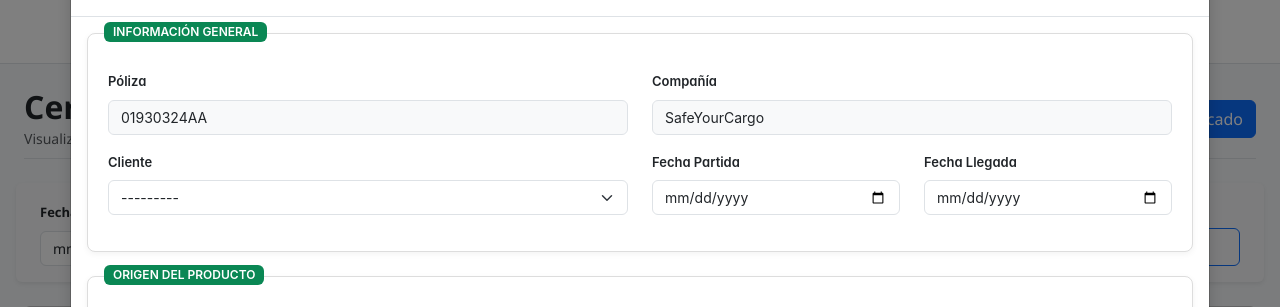
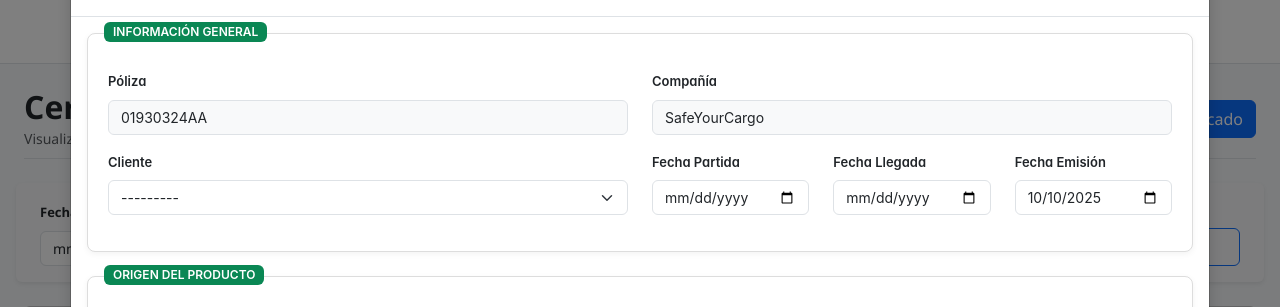
Before and after one commit to RoyWoods2/safeyourcargo-v2, a Django app: page /certificados/ in a window 1280 px wide, after a click on "Nuevo Certificado". Shown: the part 75-382 px from the top of the page. Run offline with Django 5.2, Linux system fonts and the light colour scheme; the visitor is signed in with stand-in values (Sample User, id 1); data that the repository does not hold is empty; parts of the project's set-up code (start-up, migrations or seed data) failed here and were passed over; some libraries are stand-ins or nearby versions.

Commit message:
"FIX FECHA Y FACTURAS"

```diff
--- a/core/forms.py
+++ b/core/forms.py
@@ -144,11 +144,12 @@ class CertificadoTransporteForm(forms.ModelForm):
 
     class Meta:
         model = CertificadoTransporte
-        fields = ['cliente', 'fecha_partida', 'fecha_llegada', 'otros_emails_copia']
+        fields = ['cliente', 'fecha_partida', 'fecha_llegada', 'fecha_emision', 'otros_emails_copia']
         widgets = {
             'cliente': ClienteSelectWidget(attrs={'class': 'form-select', 'id': 'id_cliente'}),
             'fecha_partida': forms.DateInput(attrs={'type': 'date', 'class': 'form-control'}),
             'fecha_llegada': forms.DateInput(attrs={'type': 'date', 'class': 'form-control'}),
+            'fecha_emision': forms.DateInput(attrs={'type': 'date', 'class': 'form-control'}),
         }
 
     def __init__(self, *args, **kwargs):
--- a/core/models.py
+++ b/core/models.py
@@ -132,6 +132,10 @@ class CertificadoTransporte(models.Model):
     fecha_creacion = models.DateTimeField(
         auto_now_add=True,
         verbose_name='Fecha de creación'
+    )
+    fecha_emision = models.DateField(
+        default=date.today,
+        verbose_name='Fecha de emisión'
     )
     fecha_modificacion = models.DateTimeField(
         auto_now=True,
--- a/core/services/facturacion_cl.py
+++ b/core/services/facturacion_cl.py
@@ -54,10 +54,30 @@ def generar_txt_factura_exenta(factura: Factura) -> str:
     # ✅ TOTALES
     totales = f"0;0;0;0;0;{valor};0;0;{valor};0;0;"
 
-    # ✅ DETALLE
-    descripcion = f"Despacho {certificado.ruta.ciudad_destino or 'Destino'} - C-{certificado.id}"
+    # ✅ DETALLE (formato corto)
+    descripcion_base = f"Despacho {certificado.ruta.ciudad_destino or 'Destino'} - C-{certificado.id}"
+    detalles = []
+
+    # Agregar valor de la prima (usar el mismo valor que se muestra en el certificado PDF)
+    prima_usd = certificado.tipo_mercancia.valor_prima
+    detalles.append(f"prima ${prima_usd}")
+
+    # Debug: verificar valores de prima
+    print(f"DEBUG: Prima del certificado (tipo_mercancia.valor_prima): {certificado.tipo_mercancia.valor_prima}")
+    print(f"DEBUG: Prima estimada del certificado: {certificado.valor_prima_estimado}")
+    print(f"DEBUG: Prima usada en factura: {prima_usd}")
+
+    # Agregar referencia si existe
+    if certificado.notas and certificado.notas.referencia:
+        referencia = certificado.notas.referencia.strip()
+        if referencia:
+            detalles.append(f"ref: {referencia}")
+
+    # Construir descripción completa con formato corto
+    descripcion_completa = f"{descripcion_base} - {' - '.join(detalles)}"
+
     desc_larga = f"Seguro de carga internacional - PRIMA USD ${factura.valor_usd}"
-    detalle = f"1;SEG001;Seguro de Carga;1;{valor};0;0;0;0;{valor};0;INT1;UN;{desc_larga};"
+    detalle = f"1;SEG001;Seguro de Carga;1;{valor};0;0;0;0;{valor};0;INT1;UN;{descripcion_completa};"
 
     # ✅ FORMATO FINAL
     lineas = [
@@ -156,12 +176,16 @@ def emitir_factura_exenta_cl_xml(factura: Factura) -> dict:
 
 
         # Guardar estado, folio y URL en la factura
-        factura.estado_emision = estado
-        if folio_sii_obtenido:
-            factura.folio_sii = folio_sii_obtenido
-        if url_pdf_sii_obtenida:
-            factura.url_pdf_sii = url_pdf_sii_obtenida
-        factura.save() # Guarda los cambios en la instancia de la factura
+        try:
+            factura.estado_emision = estado
+            if folio_sii_obtenido:
+                factura.folio_sii = folio_sii_obtenido
+            if url_pdf_sii_obtenida:
+                factura.url_pdf_sii = url_pdf_sii_obtenida
+            factura.save() # Guarda los cambios en la instancia de la factura
+        except Exception as save_error:
+            print(f"⚠️ Error al guardar factura (folio duplicado o similar): {save_error}")
+            # No re-lanzamos la excepción para evitar romper la transacción principal
 
         return {
             'success': estado == "exito", # Solo es éxito si el estado final es 'exito'
@@ -173,8 +197,12 @@ def emitir_factura_exenta_cl_xml(factura: Factura) -> dict:
 
     except Exception as e:
         # Captura cualquier excepción que ocurra durante el proceso (conexión, parsing, etc.)
-        factura.estado_emision = "fallida_exception"
-        factura.save() # Guarda el estado de falla
+        try:
+            factura.estado_emision = "fallida_exception"
+            factura.save() # Guarda el estado de falla
+        except Exception as save_error:
+            print(f"⚠️ Error al guardar estado de falla: {save_error}")
+
         print(f"❌ Error crítico en emitir_factura_exenta_cl_xml: {e}")
         return {'success': False, 'error': str(e), 'estado_emision': 'fallida_exception'}
 
@@ -282,7 +310,37 @@ def generar_xml_factura_exenta(factura: Factura) -> str:
     etree.SubElement(cdgitem, "TpoCodigo").text = "INT1"
     etree.SubElement(cdgitem, "VlrCodigo").text = "SEG001"
     etree.SubElement(detalle, "IndExe").text = "1"
-    etree.SubElement(detalle, "NmbItem").text = "Seguro de Carga"
+
+    # Descripción del servicio con información específica del certificado (formato corto)
+    descripcion_base = "Seguro de carga"
+    detalles = []
+
+    # Agregar número de certificado
+    detalles.append(f"cert. C-{certificado.id}")
+
+    # Agregar valor de la prima (usar el mismo valor que se muestra en el certificado PDF)
+    prima_usd = certificado.tipo_mercancia.valor_prima
+    detalles.append(f"prima ${prima_usd}")
+
+    # Debug: verificar valores de prima
+    print(f"DEBUG: Prima del certificado (tipo_mercancia.valor_prima): {certificado.tipo_mercancia.valor_prima}")
+    print(f"DEBUG: Prima estimada del certificado: {certificado.valor_prima_estimado}")
+    print(f"DEBUG: Prima usada en factura: {prima_usd}")
+
+    # Agregar referencia si existe
+    if certificado.notas and certificado.notas.referencia:
+        referencia = certificado.notas.referencia.strip()
+        if referencia:
+            detalles.append(f"ref: {referencia}")
+
+    # Construir descripción completa con formato corto
+    descripcion_completa = f"{descripcion_base} - {' - '.join(detalles)}"
+
+    # Debug: imprimir la descripción para verificar
+    print(f"DEBUG: Descripción completa de la factura: {descripcion_completa}")
+    print(f"DEBUG: Longitud de la descripción: {len(descripcion_completa)}")
+
+    etree.SubElement(detalle, "NmbItem").text = descripcion_completa
     etree.SubElement(detalle, "QtyItem").text = "1"
     etree.SubElement(detalle, "UnmdItem").text = "UN"
     etree.SubElement(detalle, "PrcItem").text = str(monto)
--- a/core/templates/certificados/certificado_pdf.html
+++ b/core/templates/certificados/certificado_pdf.html
@@ -93,13 +93,13 @@
         <br>
         Certificado Nº: C-{{ certificado.id }}<br>
         Póliza Nº: 01930324AA<br>
-        Emitido: {{ certificado.fecha_partida|date:"Y-m-d" }}
+        Emitido: {{ certificado.fecha_emision|date:"Y-m-d" }}
       </p>
     </div>
   </div>
 
   <p style="margin: 8px 0;">
-    Por el presente certificado, constatamos que <strong>{{ certificado.cliente.nombre }}</strong> posee cobertura de transporte con vigencia desde {{ certificado.fecha_partida|date:"Y-m-d" }} para el siguiente viaje:
+    Por el presente certificado, constatamos que <strong>{{ certificado.cliente.nombre }}</strong> posee cobertura de transporte con vigencia desde {{ certificado.fecha_emision|date:"Y-m-d" }} para el siguiente viaje:
   </p>
 
   <div class="section-title">Datos de Cliente</div>
--- a/core/templates/certificados/crear_certificado.html
+++ b/core/templates/certificados/crear_certificado.html
@@ -54,7 +54,7 @@
         {% if user.is_superuser %}
         <th>Creado por</th>
         {% endif %}
-        <th>Fecha</th>
+        <th>Fecha Emisión</th>
         <th>PDF Certificado</th>
         <th>PDF Factura</th>
       </tr>
@@ -84,8 +84,8 @@
         </td>
         {% endif %}
         <td>
-          {% if cert.fecha_creacion %}
-            {{ cert.fecha_creacion|date:"d/m/Y" }}
+          {% if cert.fecha_emision %}
+            {{ cert.fecha_emision|date:"d/m/Y" }}
           {% else %}
             -
           {% endif %}
@@ -214,6 +214,13 @@
 {% block extra_js %}
 <script>
 document.addEventListener("DOMContentLoaded", function () {
+  // Establecer fecha de emisión por defecto como fecha actual
+  const fechaEmisionInput = document.getElementById("id_fecha_emision");
+  if (fechaEmisionInput && !fechaEmisionInput.value) {
+    const today = new Date().toISOString().split('T')[0];
+    fechaEmisionInput.value = today;
+  }
+
   const embalajeSelect = document.getElementById("id_embalaje");
   const tipoContainerSelect = document.getElementById("id_tipo_container");
   const modoTransporteSelect = document.getElementById("id_modo_transporte");
--- a/core/templates/certificados/modal_crear_certificado.html
+++ b/core/templates/certificados/modal_crear_certificado.html
@@ -102,13 +102,17 @@
                 <label class="form-label">Cliente</label>
                 {{ cert_form.cliente }}
               </div>
-              <div class="col-md-3">
+              <div class="col-md-2">
                 <label class="form-label">Fecha Partida</label>
                 {{ cert_form.fecha_partida }}
               </div>
-              <div class="col-md-3">
+              <div class="col-md-2">
                 <label class="form-label">Fecha Llegada</label>
                 {{ cert_form.fecha_llegada }}
+              </div>
+              <div class="col-md-2">
+                <label class="form-label">Fecha Emisión</label>
+                {{ cert_form.fecha_emision }}
               </div>
             </div>
           </div>
--- a/core/views.py
+++ b/core/views.py
@@ -460,7 +460,7 @@ def crear_certificado(request):
                                     'comuna': getattr(certificado.cliente, 'region', 'Por definir'),
                                     'ciudad': getattr(certificado.cliente, 'ciudad', ''),
                                     'valor_usd': valor_prima,
-                                    'fecha_emision': getattr(certificado, 'fecha_partida', date.today()),
+                                    'fecha_emision': getattr(certificado, 'fecha_emision', date.today()),
                                     'estado_emision': 'pendiente',
                                     'tipo_cambio': dolar,
                                     'valor_clp': valor_prima * dolar,
@@ -470,17 +470,22 @@ def crear_certificado(request):
                             # Emisión DTE
                             response_facturacion = emitir_factura_exenta_cl_xml(factura_creada) or {}
                             if response_facturacion.get('success'):
-                                factura_creada.folio_sii = response_facturacion.get('folio_sii')
-                                factura_creada.url_pdf_sii = response_facturacion.get('url_pdf_sii')
-                                factura_creada.estado_emision = 'exito'
+                                # Los datos ya se guardaron en facturacion_cl.py, solo actualizamos si es necesario
+                                if not factura_creada.folio_sii:
+                                    factura_creada.folio_sii = response_facturacion.get('folio_sii')
+                                if not factura_creada.url_pdf_sii:
+                                    factura_creada.url_pdf_sii = response_facturacion.get('url_pdf_sii')
+                                if factura_creada.estado_emision != 'exito':
+                                    factura_creada.estado_emision = 'exito'
+                                    factura_creada.save()
                                 messages.success(request, "Certificado y factura emitida correctamente con timbre SII.")
                             else:
                                 error_detalle = response_facturacion.get('error', 'Error desconocido al emitir en facturacion.cl')
-                                factura_creada.estado_emision = 'fallida'
-                                factura_creada.observaciones = f"Error al emitir DTE: {error_detalle}"
+                                if factura_creada.estado_emision != 'fallida':
+                                    factura_creada.estado_emision = 'fallida'
+                                    factura_creada.observaciones = f"Error al emitir DTE: {error_detalle}"
+                                    factura_creada.save()
                                 messages.error(request, f"Certificado creado, pero error al emitir factura electrónica: {error_detalle}")
-
-                            factura_creada.save()
 
                         except Exception as e:
                             logger.error(f"Fallo en la facturación automática: {e}", exc_info=True)
```
Also changed, not shown: core/migrations/0030_fix_fecha_creacion_field.py (added), core/migrations/0031_add_fecha_emision_field.py (added).
